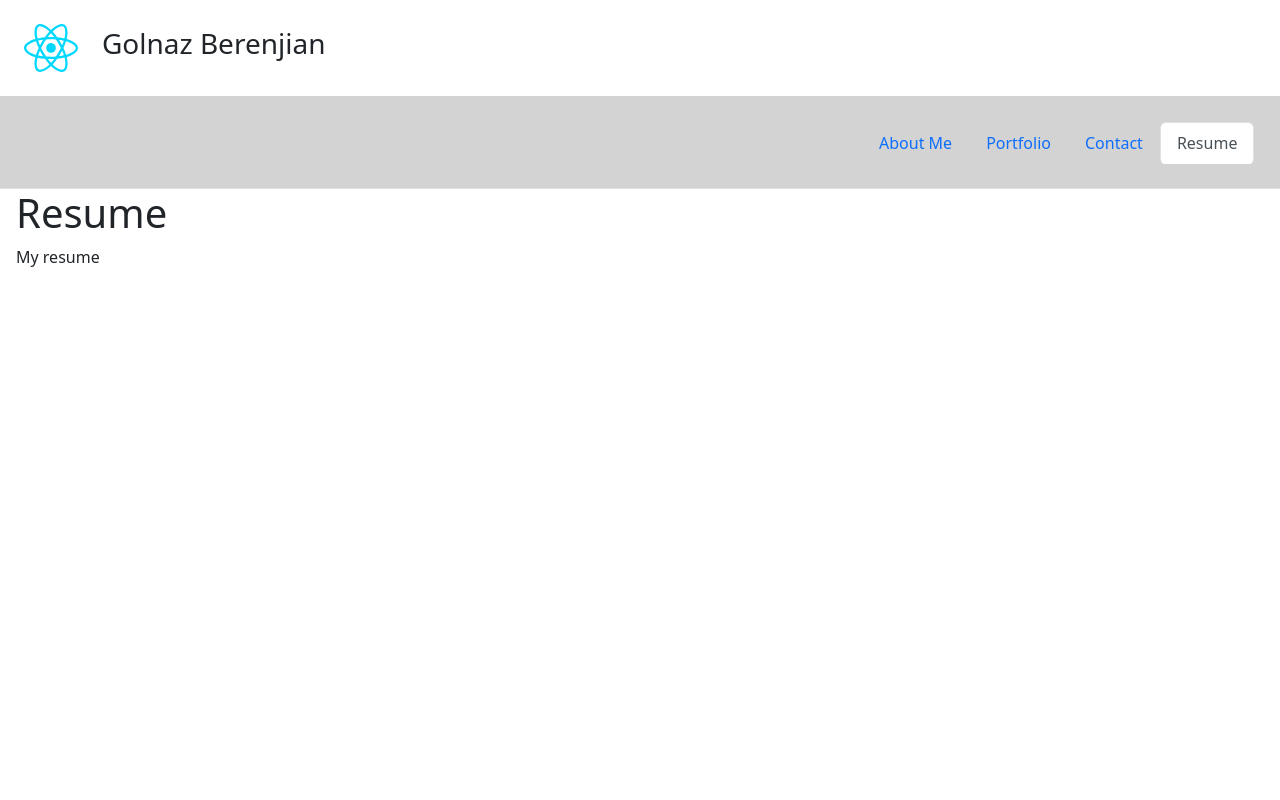
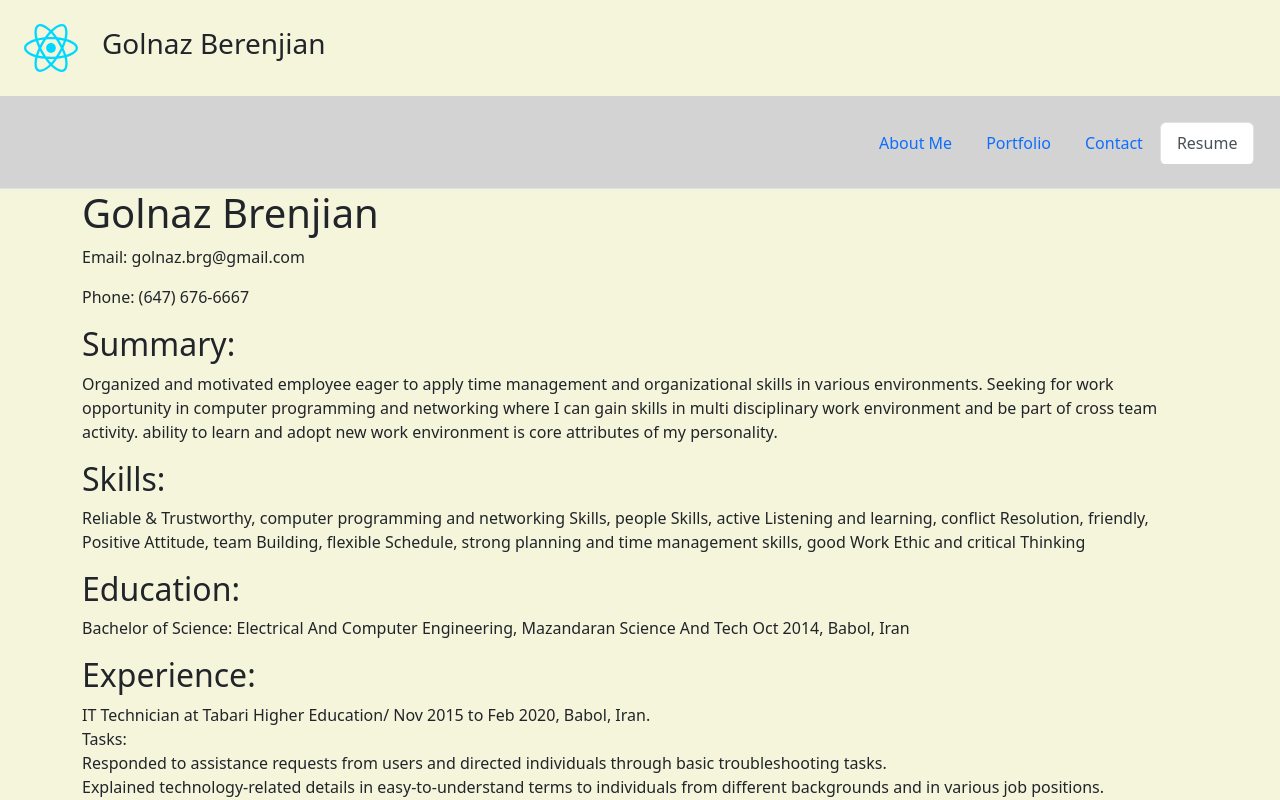
Before and after one commit to Golnaz8/react-portfolio, a React (Vite) app in the folder react-portfolio/: page /Resume in a window 1280 px wide. Shown: the top 800 px of the page. Built offline with nearby package versions, Linux system fonts and the light colour scheme.

Commit message:
added resume page

```diff
--- a/react-portfolio/src/pages/Contact.css
+++ b/react-portfolio/src/pages/Contact.css
@@ -4,9 +4,15 @@
 
 .form input {
     display: block;
-    margin-top: 10px;
-    margin-bottom: 10px;
-    width: 25%;
+    margin-top: 20px;
+    margin-bottom: 20px;
+    width: 35%;
+}
+.form textarea {
+    display: block;
+    margin-top: 20px;
+    margin-bottom: 20px;
+    width: 35%;
 }
 
 .form button {
@@ -17,3 +23,7 @@
     display: block;
     text-align: left;
 }
+.left-space{
+    margin-left: 20px;
+    margin-top: 3%;
+}
--- a/react-portfolio/src/pages/Contact.jsx
+++ b/react-portfolio/src/pages/Contact.jsx
@@ -55,8 +55,8 @@ function Form() {
   };
 
   return (
-    <div className="container text-center">
-      <h1>Hello {name}</h1>
+    <div className="container">
+      <h1 className='left-space'>Contact Me:</h1>
       <form className="form" onSubmit={handleFormSubmit}>
         <input
           value={name}
@@ -72,12 +72,13 @@ function Form() {
           type="email"
           placeholder="email"
         />
-        <input
+        <textarea
           value={message}
           name="message"
           onChange={handleInputChange}
           type="text"
           placeholder="message"
+          rows="6"
         />
         {errorMessage && (
           <div>
--- a/react-portfolio/src/pages/Resume.jsx
+++ b/react-portfolio/src/pages/Resume.jsx
@@ -1,10 +1,52 @@
-export default function Blog() {
+// Resume.js
+import React from 'react';
+
+function Resume() {
   return (
-    <div>
-      <h1>Resume</h1>
+    <div className='container'>
+      <h1>Golnaz Brenjian</h1>
+      <p>Email: golnaz.brg@gmail.com</p>
+      <p>Phone: (647) 676-6667</p>
+
+      <h2>Summary:</h2>
+      <p>Organized and motivated employee eager to apply time management and organizational skills
+        in various environments. Seeking for work opportunity in computer programming and
+        networking where I can gain skills in multi disciplinary work environment and be part of cross
+        team activity. ability to learn and adopt new work environment is core attributes of my
+        personality.</p>
+
+      <h2>Skills:</h2>
       <p>
-        My resume
+        Reliable & Trustworthy, computer programming and networking Skills, people Skills, active Listening and learning, conflict Resolution,
+        friendly, Positive Attitude, team Building,
+        flexible Schedule,
+        strong planning and time management skills,
+        good Work Ethic and
+        critical Thinking
       </p>
+      <h2>Education:</h2>
+      <p>
+        Bachelor of Science: Electrical And Computer Engineering, Mazandaran Science And Tech Oct 2014, Babol, Iran
+      </p>
+      <h2>Experience:</h2>
+      <p>
+        IT Technician at Tabari Higher Education/ Nov 2015 to Feb 2020, Babol, Iran. <br />
+        Tasks:
+        <br /> Responded to assistance requests from users and directed individuals through basic troubleshooting tasks.
+        <br />Explained technology-related details in easy-to-understand terms to individuals from different backgrounds and in various job positions.
+        <br />Consulted via telephone to understand user problems, run through testing scripts and ask probing questions to locate root causes.
+        <br />Communicated with customers to provide up-to-date information on incident response progress and resolution timeframe estimates.
+        <br />Monitored ongoing service requests to verify timely and satisfactory completion, supporting exceptional satisfaction ratings.
+        <br />Coordinated ticket fulfillment among multiple technicians and teams to reduce redundancy and accelerate response times.
+        <br />Performed troubleshooting on networking and connectivity issues to restore connections and network access.
+        <br />Removed malware and viruses from laptops and desktop systems using specialized software.
+        <br />Conducted routine maintenance on servers and systems, keeping networks fully operational during peak periods.
+
+      </p>
+
+
     </div>
   );
 }
+
+export default Resume;
--- a/react-portfolio/src/styles/App.css
+++ b/react-portfolio/src/styles/App.css
@@ -3,6 +3,7 @@
   margin: 0 auto;
   /* padding: 2rem; */
   text-align: left;
+  background-color: beige;
 }
 
 .logo {
```
